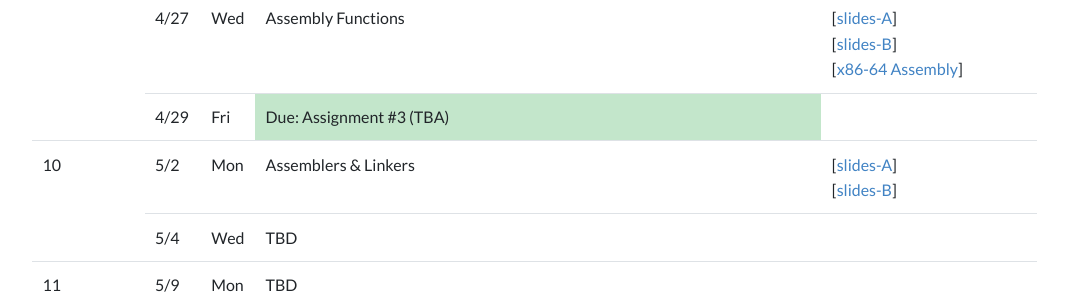
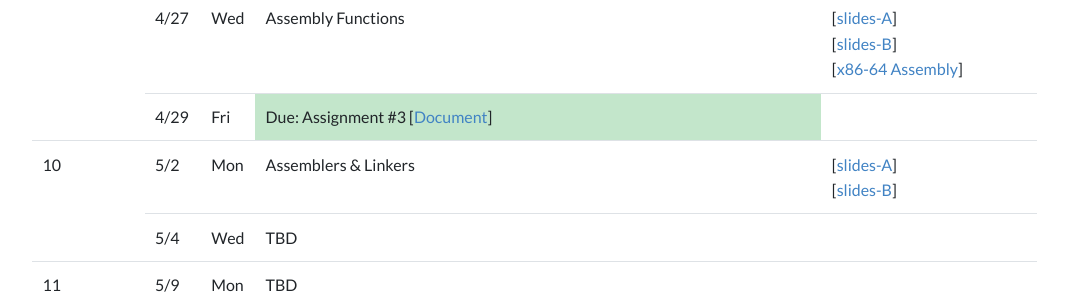
Before and after one commit to kaist-ee209/kaist-ee209.github.io, a Jekyll site: the page built from index.html, in a window 1280 px wide and 900 px high, scrolled down 2194 px. Shown: the part 153-453 px from the top of the window, without its empty margins (68-1136 px from the left). Built offline with Jekyll 4.4.1, drawn with Linux system fonts in a browser that asks for light colours; the list of posts is cut into pages by our own code; some of the changed lines change nothing that is shown.

Commit message:
Fix Due: Assignment #3 in index.html

```diff
--- a/index.html
+++ b/index.html
@@ -185,7 +185,7 @@ linkers, debuggers, and other software tools.
       <td rowspan="1">3/18</td>
       <td rowspan="1">Fri</td>
       <td class="table-success">Due: Assignment #1 [<a
-          href="https://computer.kaist.ac.kr/EE209/assignments/assignment1/">Document</a>]</td>
+          href="https://ee209.kaist.ac.kr/assignments/assignment1/">Document</a>]</td>
       <td></td>
     </tr>
 
@@ -249,7 +249,7 @@ linkers, debuggers, and other software tools.
       <td rowspan="1">4/8</td>
       <td rowspan="1">Fri</td>
       <td class="table-success">Due: Assignment #2 [<a
-          href="https://computer.kaist.ac.kr/EE209/assignments/assignment2/">Document</a>]</td>
+          href="https://ee209.kaist.ac.kr/assignments/assignment2/">Document</a>]</td>
       <td></td>
     </tr>
 
@@ -307,8 +307,8 @@ linkers, debuggers, and other software tools.
     <tr>
       <td rowspan="1">4/29</td>
       <td rowspan="1">Fri</td>
-      <td class="table-success">Due: Assignment #3 (TBA)
-        <!-- [<a href="https://computer.kaist.ac.kr/EE209/assignments/assignment3/">Document</a>] -->
+      <td class="table-success">Due: Assignment #3 [<a
+        href="https://ee209.kaist.ac.kr/assignments/assignment3/">Document</a>]</td>
       </td>
       <td></td>
     </tr>
```
